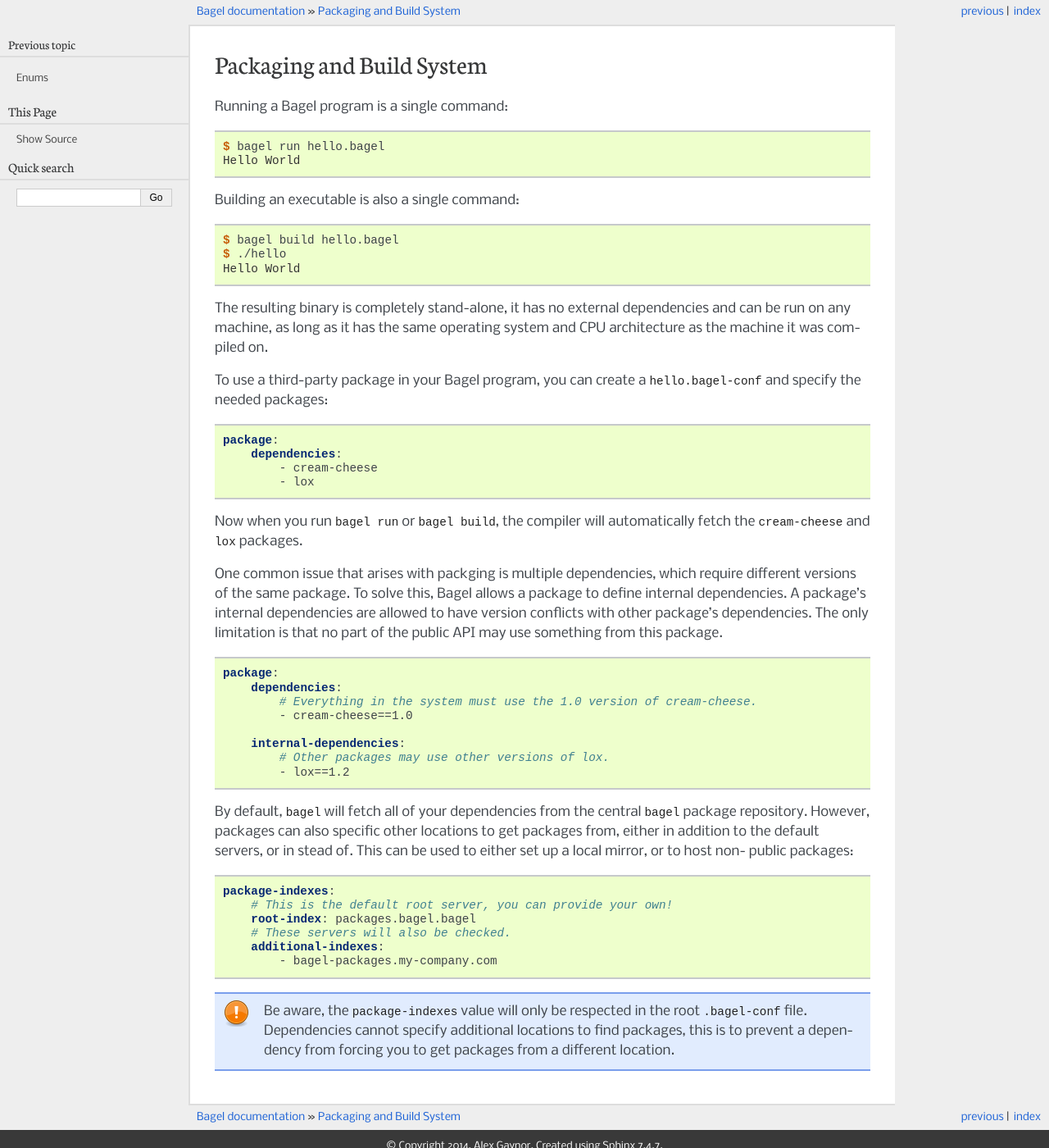
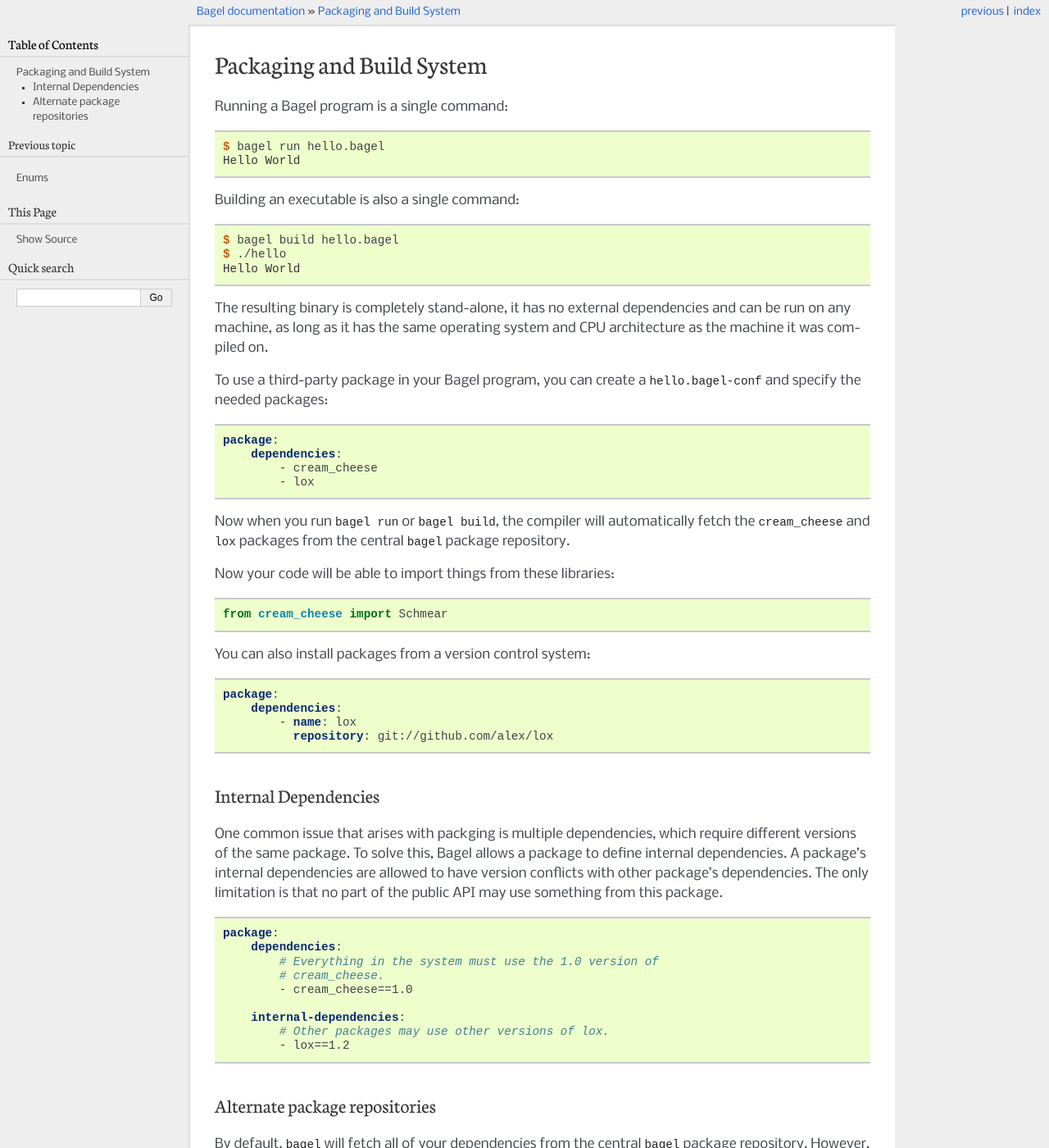
Before and after one commit to alex/bagel, a Sphinx documentation site: the page built from docs/features/packaging.rst, in a window 1280 px wide and 1400 px high. Shown: the whole window at 82% size. Built offline with Sphinx 7.4.7, drawn with Linux system fonts in a browser that asks for light colours.

Commit message:
Document VCS dependencies

```diff
--- a/docs/features/packaging.rst
+++ b/docs/features/packaging.rst
@@ -27,11 +27,28 @@
 
     package:
         dependencies:
-            - cream-cheese
+            - cream_cheese
             - lox
 
 Now when you run ``bagel run`` or ``bagel build``, the compiler will
-automatically fetch the ``cream-cheese`` and ``lox`` packages.
+automatically fetch the ``cream_cheese`` and ``lox`` packages from the central
+``bagel`` package repository.
+
+Now your code will be able to import things from these libraries::
+
+    from cream_cheese import Schmear
+
+You can also install packages from a version control system:
+
+.. code-block:: yaml
+
+    package:
+        dependencies:
+            - name: lox
+              repository: git://github.com/alex/lox
+
+Internal Dependencies
+---------------------
 
 One common issue that arises with packging is multiple dependencies, which
 require different versions of the same package. To solve this, Bagel allows a
@@ -44,12 +61,16 @@
 
     package:
         dependencies:
-            # Everything in the system must use the 1.0 version of cream-cheese.
-            - cream-cheese==1.0
+            # Everything in the system must use the 1.0 version of
+            # cream_cheese.
+            - cream_cheese==1.0
 
         internal-dependencies:
             # Other packages may use other versions of lox.
             - lox==1.2
+
+Alternate package repositories
+------------------------------
 
 By default, ``bagel`` will fetch all of your dependencies from the central
 ``bagel`` package repository. However, packages can also specific other
```
